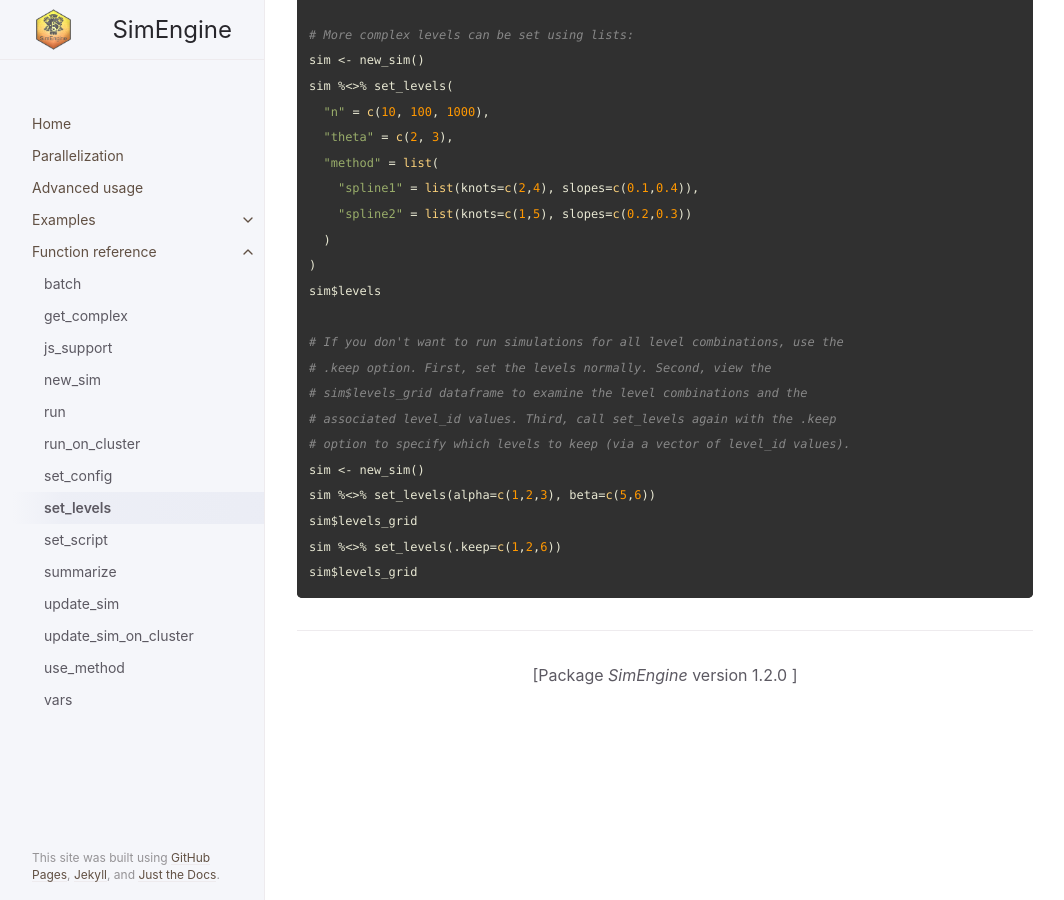
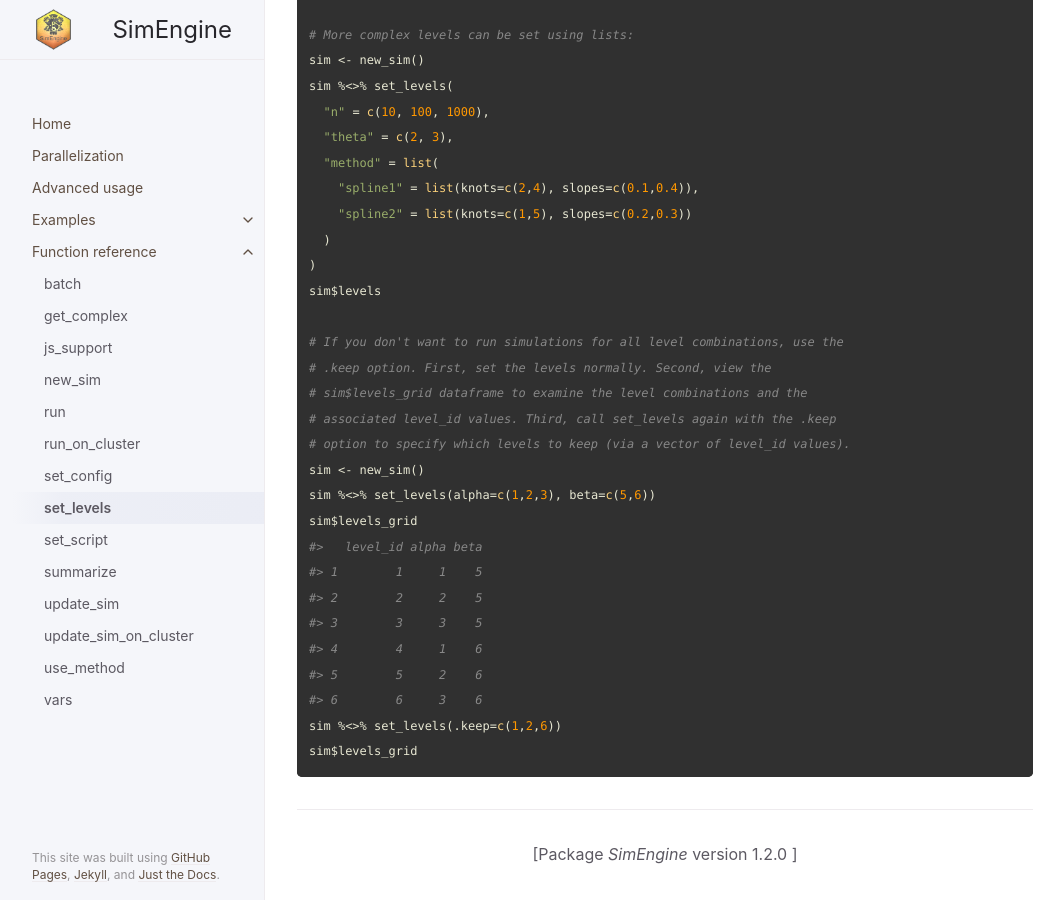
Before and after one commit to Avi-Kenny/SimEngine, a Jekyll site: the page built from docs/docs/function-reference/set_levels.md, in a window 1280 px wide and 900 px high, scrolled down 1040 px. Shown: the whole window, without its empty margins (107-1171 px from the left). Built offline with Jekyll 4.4.1, drawn with Linux system fonts in a browser that asks for light colours.

Commit message:
Minor doc update

````diff
--- a/docs/docs/function-reference/set_levels.md
+++ b/docs/docs/function-reference/set_levels.md
@@ -84,6 +84,13 @@ sim$levels
 sim <- new_sim()
 sim %<>% set_levels(alpha=c(1,2,3), beta=c(5,6))
 sim$levels_grid
+#>   level_id alpha beta
+#> 1        1     1    5
+#> 2        2     2    5
+#> 3        3     3    5
+#> 4        4     1    6
+#> 5        5     2    6
+#> 6        6     3    6
 sim %<>% set_levels(.keep=c(1,2,6))
 sim$levels_grid
 ```
````
